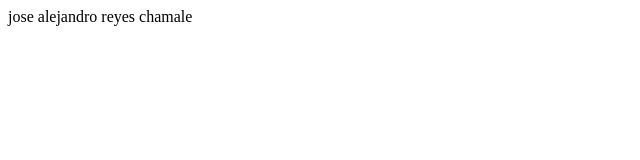
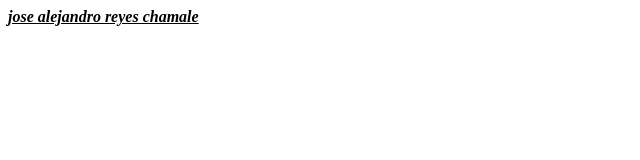
Before and after one commit to Jose-Reyes-che/tareasitiosweb1.1, a plain HTML site: page index.html in a window 1280 px wide. Shown: the whole page, without its empty margins (0-640 px from the left). Drawn offline with Linux system fonts and the light colour scheme.

Commit message:
modificacion de subrayado etc

```diff
--- a/index.html
+++ b/index.html
@@ -3,6 +3,6 @@
 <title>mi primera version </title>
 </head>
 <body>
-jose alejandro reyes chamale
+<u><b><i>jose alejandro reyes chamale</i></b></u>
 </body>
 </html>
```
